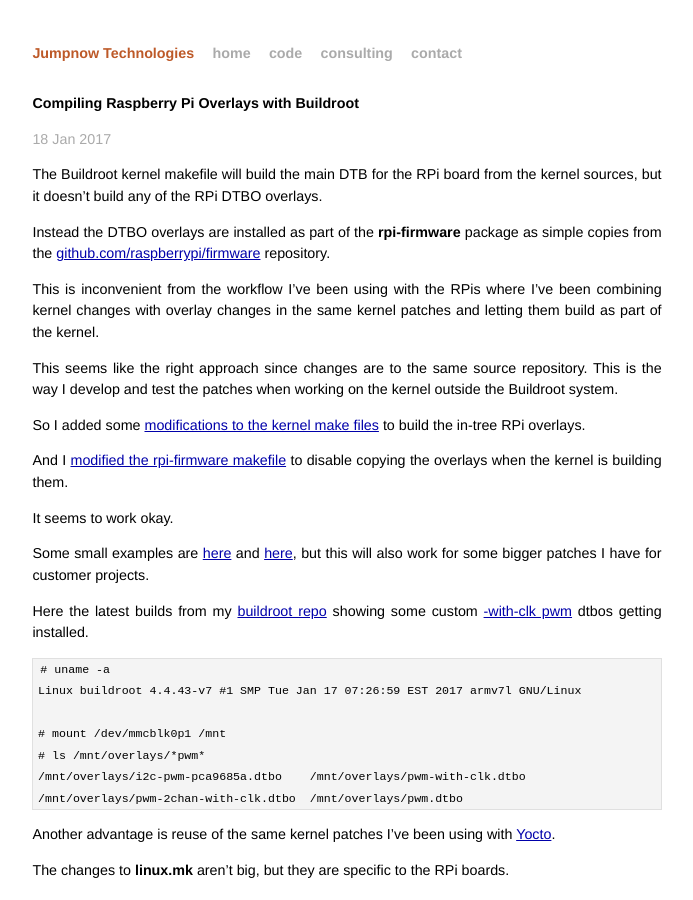
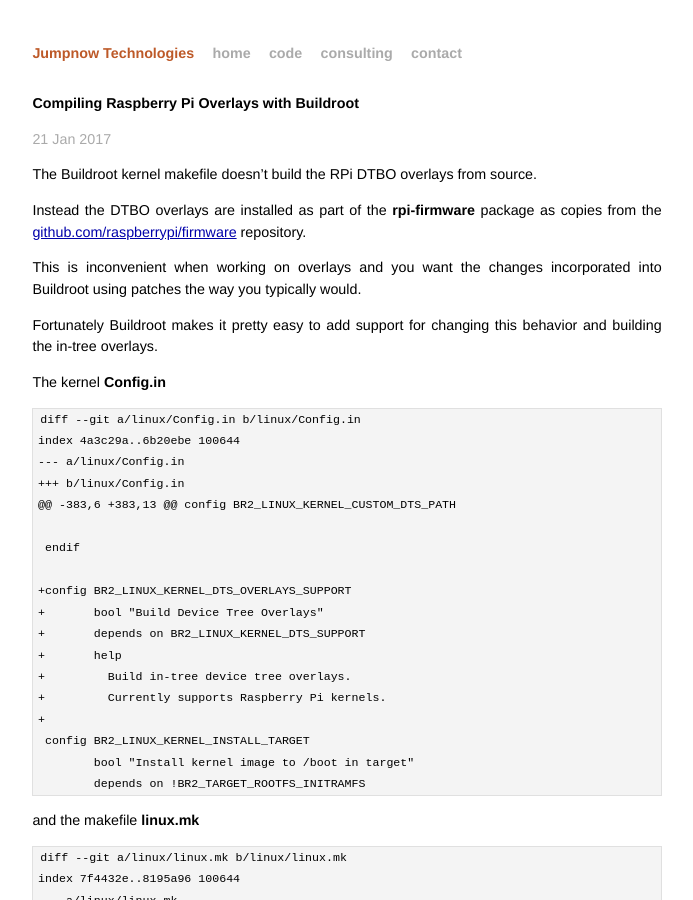
Before and after one commit to jumpnow/jumpnowtek-site, a Jekyll site: the page built from _posts/2017-01-17-Compiling-Raspberry-Pi-Overlays-with-Buildroot.md, in a window 1280 px wide and 900 px high. Shown: the whole window, without its empty margins (293-986 px from the left). Built offline with Jekyll 4.4.1, drawn with Linux system fonts in a browser that asks for light colours; some of the changed text lies outside the part shown.

Commit message:
Update br overlay doc

```diff
--- a/_posts/2017-01-17-Compiling-Raspberry-Pi-Overlays-with-Buildroot.md
+++ b/_posts/2017-01-17-Compiling-Raspberry-Pi-Overlays-with-Buildroot.md
@@ -1,49 +1,149 @@
 ---
 layout: post
 title: Compiling Raspberry Pi Overlays with Buildroot
-date: 2017-01-18 06:18:00
+date: 2017-01-21 11:16:00
 categories: rpi
 tags: [linux, rpi, buildroot, rpi3, overlays, kernel]
 ---
 
-The Buildroot kernel makefile will build the main DTB for the RPi board from the kernel sources, but it doesn't build any of the RPi DTBO overlays.
+The Buildroot kernel makefile doesn't build the RPi DTBO overlays from source.
 
-Instead the DTBO overlays are installed as part of the **rpi-firmware** package as simple copies from the [github.com/raspberrypi/firmware][rpi-firmware-repo] repository.
+Instead the DTBO overlays are installed as part of the **rpi-firmware** package as copies from the [github.com/raspberrypi/firmware][rpi-firmware-repo] repository.
 
-This is inconvenient from the workflow I've been using with the RPis where I've been combining kernel changes with overlay changes in the same kernel patches and letting them build as part of the kernel.
+This is inconvenient when working on overlays and you want the changes incorporated into Buildroot using patches the way you typically would.
 
-This seems like the right approach since changes are to the same source repository. This is the way I  develop and test the patches when working on the kernel outside the Buildroot system.
+Fortunately Buildroot makes it pretty easy to add support for changing this behavior and building the in-tree overlays.
 
-So I added some [modifications to the kernel make files][rpi-overlay-patch] to build the in-tree RPi overlays.
+The kernel **Config.in**
 
-And I [modified the rpi-firmware makefile][rpi-firmware-patch] to disable copying the overlays when the kernel is building them.
+    diff --git a/linux/Config.in b/linux/Config.in
+    index 4a3c29a..6b20ebe 100644
+    --- a/linux/Config.in
+    +++ b/linux/Config.in
+    @@ -383,6 +383,13 @@ config BR2_LINUX_KERNEL_CUSTOM_DTS_PATH
 
-It seems to work okay.
+     endif
 
-Some small examples are [here][hardware-pwm-overlay-patch] and [here][ads1015-enable-patch], but this will also work for some bigger patches I have for customer projects.
+    +config BR2_LINUX_KERNEL_DTS_OVERLAYS_SUPPORT
+    +       bool "Build Device Tree Overlays"
+    +       depends on BR2_LINUX_KERNEL_DTS_SUPPORT
+    +       help
+    +         Build in-tree device tree overlays.
+    +         Currently supports Raspberry Pi kernels.
+    +
+     config BR2_LINUX_KERNEL_INSTALL_TARGET
+            bool "Install kernel image to /boot in target"
+            depends on !BR2_TARGET_ROOTFS_INITRAMFS
 
-Here the latest builds from my [buildroot repo][jumpnow-buildroot] showing some custom [-with-clk pwm][jumpnow-hardware-pwm] dtbos getting installed.
+and the makefile **linux.mk**
 
-    # uname -a
-    Linux buildroot 4.4.43-v7 #1 SMP Tue Jan 17 07:26:59 EST 2017 armv7l GNU/Linux
+    diff --git a/linux/linux.mk b/linux/linux.mk
+    index 7f4432e..8195a96 100644
+    --- a/linux/linux.mk
+    +++ b/linux/linux.mk
+    @@ -309,6 +309,13 @@ define LINUX_INSTALL_DTB
+     endef
+     endif # BR2_LINUX_KERNEL_APPENDED_DTB
+     endif # BR2_LINUX_KERNEL_DTB_IS_SELF_BUILT
+    +
+    +ifeq ($(BR2_LINUX_KERNEL_DTS_OVERLAYS_SUPPORT),y)
+    +define LINUX_INSTALL_DTB_OVERLAYS
+    +       cp $(KERNEL_ARCH_PATH)/boot/dts/overlays/*.dtbo $(1)
+    +endef
+    +endif # BR2_LINUX_KERNEL_DTS_OVERLAYS
+    +
+     endif # BR2_LINUX_KERNEL_DTS_SUPPORT
 
-    # mount /dev/mmcblk0p1 /mnt
-    # ls /mnt/overlays/*pwm*
-    /mnt/overlays/i2c-pwm-pca9685a.dtbo    /mnt/overlays/pwm-with-clk.dtbo
-    /mnt/overlays/pwm-2chan-with-clk.dtbo  /mnt/overlays/pwm.dtbo
+     ifeq ($(BR2_LINUX_KERNEL_APPENDED_DTB),y)
+    @@ -350,6 +357,10 @@ define LINUX_BUILD_CMDS
+            @if grep -q "CONFIG_MODULES=y" $(@D)/.config; then      \
+                    $(LINUX_MAKE_ENV) $(MAKE) $(LINUX_MAKE_FLAGS) -C $(@D) modules ;        \
+            fi
+    +       $(if $(BR2_LINUX_KERNEL_DTS_OVERLAYS_SUPPORT),
+    +               $(LINUX_MAKE_ENV) $(MAKE) $(LINUX_MAKE_FLAGS) -C $(@D) dtbs ;           \
+    +       )
+    +
+            $(LINUX_BUILD_DTB)
+            $(LINUX_APPEND_DTB)
+     endef
+    @@ -390,6 +401,8 @@ endef
+     define LINUX_INSTALL_IMAGES_CMDS
+            $(call LINUX_INSTALL_IMAGE,$(BINARIES_DIR))
+            $(call LINUX_INSTALL_DTB,$(BINARIES_DIR))
+    +       mkdir -p $(BINARIES_DIR)/overlays
+    +       $(call LINUX_INSTALL_DTB_OVERLAYS,$(BINARIES_DIR)/overlays)
+     endef
+
+     ifeq ($(BR2_STRIP_strip),y)
 
 
-Another advantage is reuse of the same kernel patches I've been using with [Yocto][jumpnow-rpi-yocto].
+And I modified the rpi-firmware config to disable copying the overlays when the ones built by the kernel.
 
-The changes to **linux.mk** aren't big, but they are specific to the RPi boards.
+    diff --git a/package/rpi-firmware/Config.in b/package/rpi-firmware/Config.in
+    index c2983aa..49f25da 100644
+    --- a/package/rpi-firmware/Config.in
+    +++ b/package/rpi-firmware/Config.in
+    @@ -58,8 +58,9 @@ config BR2_PACKAGE_RPI_FIRMWARE_INSTALL_DTBS
 
-I'll see what happens when I try to upstream this.
+     config BR2_PACKAGE_RPI_FIRMWARE_INSTALL_DTB_OVERLAYS
+            bool "Install DTB overlays"
+    -       depends on BR2_PACKAGE_RPI_FIRMWARE_INSTALL_DTBS \
+    -               || BR2_LINUX_KERNEL_DTS_SUPPORT
+    +       depends on (BR2_PACKAGE_RPI_FIRMWARE_INSTALL_DTBS \
+    +               || BR2_LINUX_KERNEL_DTS_SUPPORT) && \
+    +               !BR2_LINUX_KERNEL_DTS_OVERLAYS_SUPPORT
+            default y
+            help
+              Say 'y' here if you need to load one or more of the DTB overlays,
 
-[rpi-overlay-patch]: https://github.com/jumpnow/buildroot/commit/cbd238f95a2cf6844befa4116211c283df21ee58
-[rpi-firmware-patch]: https://github.com/jumpnow/buildroot/commit/4740828cb5e3c90c40f4da231930f5118ac06b53
+
+With those changes and **BR2_LINUX_KERNEL_DTS_OVERLAYS_SUPPORT** enabled in the main config, an overlays directory with the dtbos will get created in `images/overlays`.
+
+    scott@fractal:/br5/rpi3$ ls -l images/
+    total 443148
+    -rw-r--r-- 1 scott scott     15992 Jan 21 06:24 bcm2710-rpi-3-b.dtb
+    -rw-r--r-- 1 scott scott  33554432 Jan 21 06:24 boot.vfat
+    -rw-r--r-- 1 scott scott        81 Jan 21 06:24 cmdline.txt
+    -rwxr-xr-x 1 scott scott     36242 Jan 21 06:24 config.txt
+    -rw-r--r-- 1 scott scott   4212544 Jan 21 06:24 kernel7.img
+    drwxr-xr-x 2 scott scott      4096 Jan 21 06:24 overlays
+    -rw-r--r-- 1 scott scott 216037376 Jan 21 06:24 rootfs.ext2
+    lrwxrwxrwx 1 scott scott        11 Jan 21 06:24 rootfs.ext4 -> rootfs.ext2
+    drwxr-xr-x 2 scott scott      4096 Jan 21 06:22 rpi-firmware
+    -rw-r--r-- 1 scott scott 249592320 Jan 21 06:24 sdcard.img
+    -rw-r--r-- 1 scott scott   4212336 Jan 21 06:24 zImage
+
+
+And the overlays directory is non longer be created by the `rpi-firmware` package
+
+    scott@fractal:/br5/rpi3$ ls -l images/rpi-firmware/
+    total 3896
+    -rw-r--r-- 1 scott scott   50832 Jan 21 06:22 bootcode.bin
+    -rw-r--r-- 1 scott scott      65 Jan 21 06:22 cmdline.txt
+    -rw-r--r-- 1 scott scott     682 Jan 21 06:22 config.txt
+    -rw-r--r-- 1 scott scott    9753 Jan 21 06:22 fixup.dat
+    -rw-r--r-- 1 scott scott 3911876 Jan 21 06:22 start.elf
+
+
+The final piece is to get this `overlay/` directory installed onto the SD card image boot directory.
+
+A minor modification to the `board/raspberrypi/genimage-raspberrypiX.cfg` handles this
+
+    diff --git a/board/raspberrypi/genimage-raspberrypi3.cfg b/board/raspberrypi/genimage-raspberrypi3.cfg
+    index baab0c4..9ceab77 100644
+    --- a/board/raspberrypi/genimage-raspberrypi3.cfg
+    +++ b/board/raspberrypi/genimage-raspberrypi3.cfg
+    @@ -7,7 +7,7 @@ image boot.vfat {
+           "rpi-firmware/config.txt",
+           "rpi-firmware/fixup.dat",
+           "rpi-firmware/start.elf",
+    -      "rpi-firmware/overlays",
+    +      "overlays",
+           "kernel-marked/zImage"
+         }
+       }
+
+
+With these changes I can now add or modify overlay dts files in the RPi kernel source, generate a kernel patch and Buildroot will build and install the changes into the image.
+
 [rpi-firmware-repo]: https://github.com/raspberrypi/firmware
-[hardware-pwm-overlay-patch]: https://github.com/jumpnow/buildroot/commit/e1245506a204dbaad10277d1463254c7537e58c7
-[ads1015-enable-patch]: https://github.com/jumpnow/buildroot/commit/6b3f826feb205a5454b0ebb655b915b400eba49d
-[jumpnow-buildroot]: https://github.com/jumpnow/buildroot
-[jumpnow-rpi-yocto]: http://www.jumpnowtek.com/rpi/Raspberry-Pi-Systems-with-Yocto.html
-[jumpnow-hardware-pwm]: http://www.jumpnowtek.com/rpi/Using-the-Raspberry-Pi-Hardware-PWM-timers.html
```
